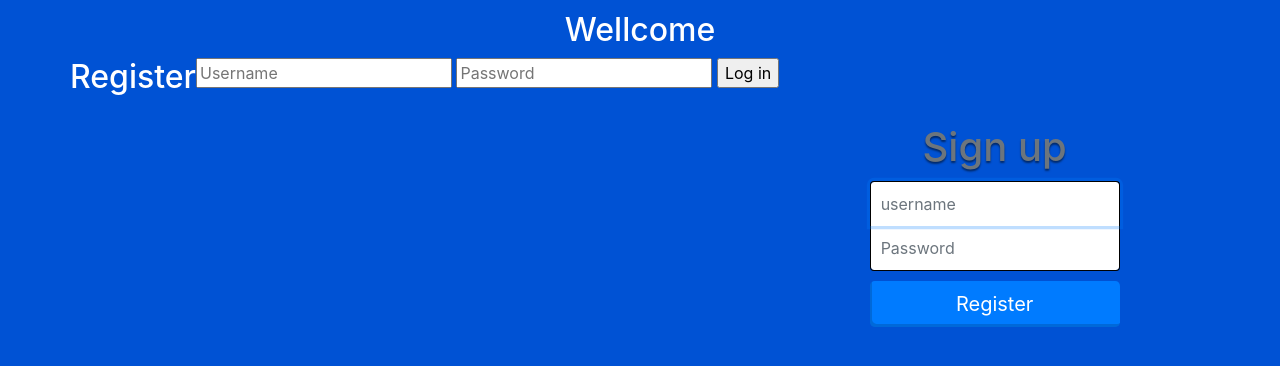
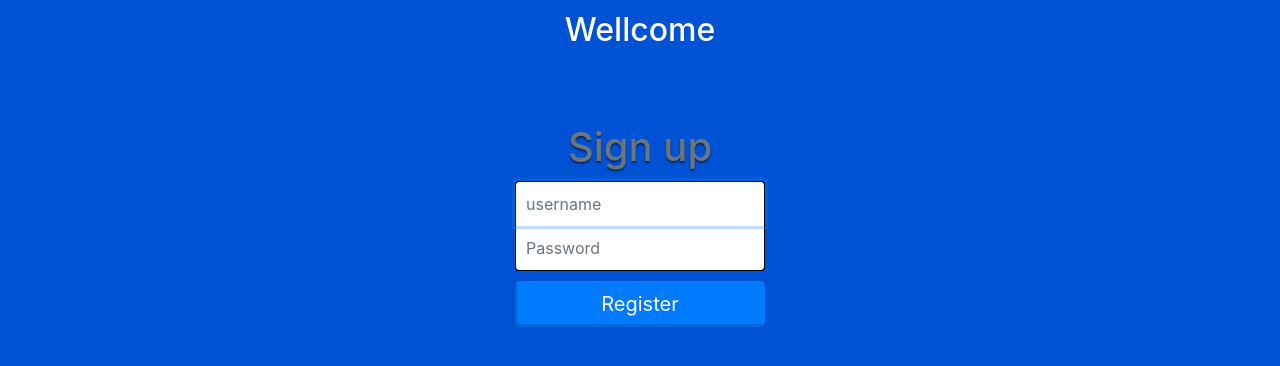
Before and after one commit to struy/halo, a Flask app: page /register/ in a window 1280 px wide. Shown: the part 56-422 px from the top of the page. Run offline with Flask 2, Linux system fonts and the light colour scheme; some libraries are stand-ins or nearby versions.

Commit message:
refactoring view

```diff
--- a/templates/register.html
+++ b/templates/register.html
@@ -4,12 +4,6 @@
 <p>Please Log out before </p>
 {% else %}
 
-<h2>Register</h2>
-<form action="/register/" method="POST">
-  <input type="username" name="username" placeholder="Username">
-  <input type="password" name="password" placeholder="Password">
-  <input type="submit" value="Log in">
-</form>
 
 
 	<form class="form-signin" action="/register" method="post">
```
